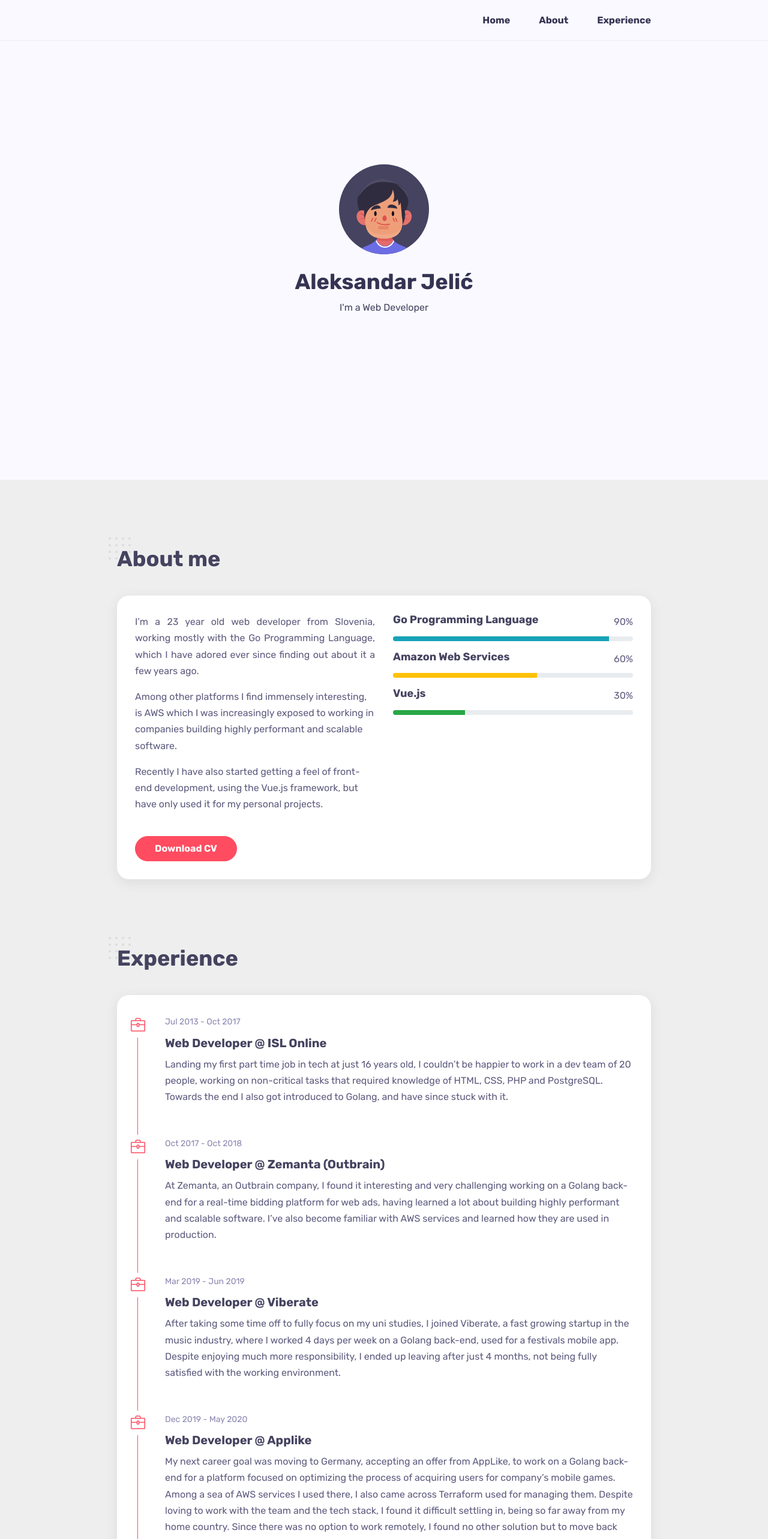
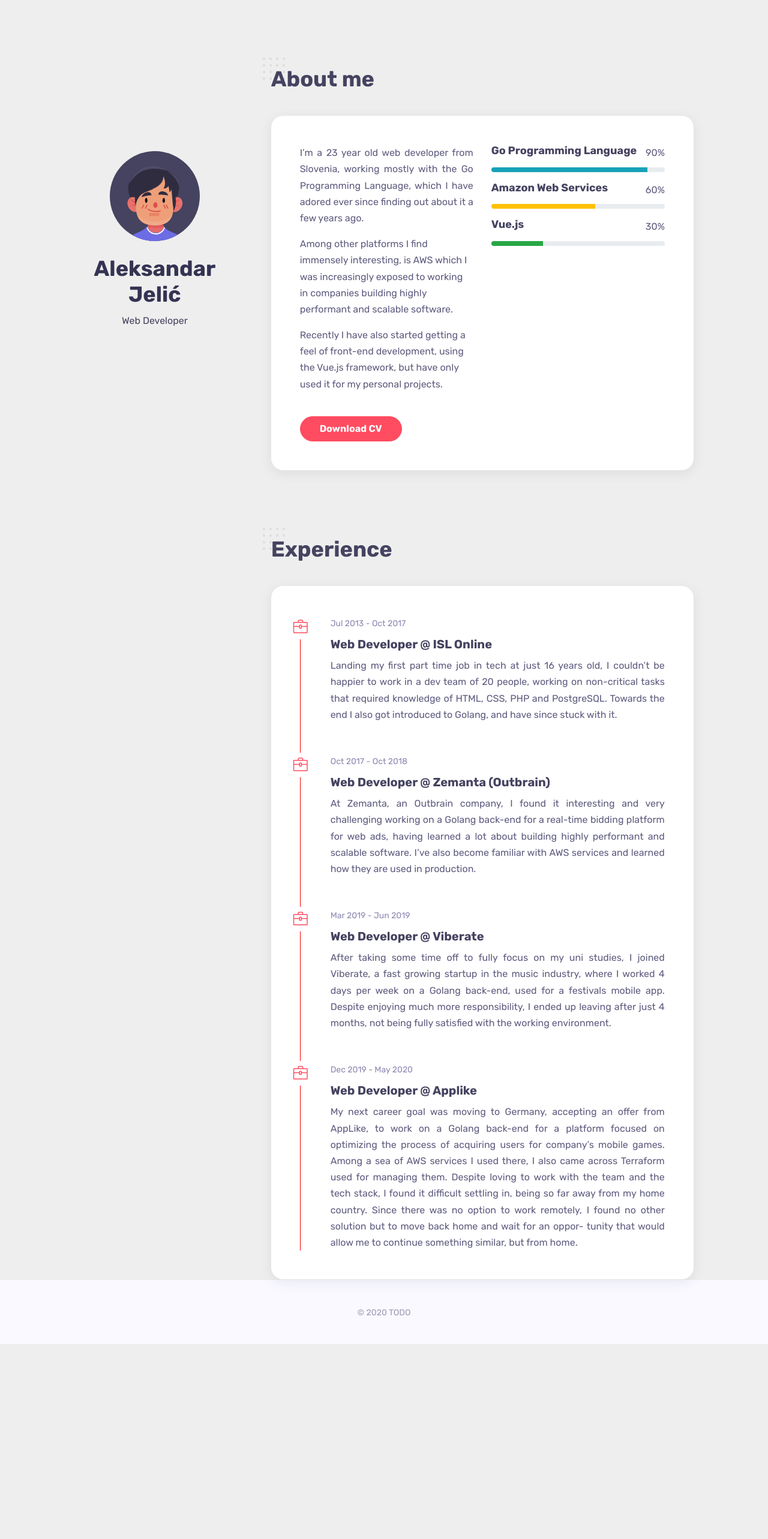
Before and after one commit to seniorescobar/personal-website, a Vue app: page / in a window 1280 px wide. Shown: the top 2566 px of the page at 60% size. After the commit the page ends 2241 px from the top, so only its background shows below. Built offline with nearby package versions, Linux system fonts and the light colour scheme.

Commit message:
changed layout; refactored css; fixed timeline;

```diff
--- a/src/App.vue
+++ b/src/App.vue
@@ -1,84 +1,45 @@
 <template>
-  <!-- desktop header -->
-  <header class="desktop-header-3 light fixed-top">
-    <div class="container">
-      <nav class="navbar navbar-expand-lg navbar-dark">
-        <button
-          aria-controls="navbarNavDropdown"
-          aria-expanded="false"
-          aria-label="Toggle navigation"
-          class="navbar-toggler"
-          data-target="#navbarNavDropdown"
-          data-toggle="collapse"
-          type="button"
-        >
-          <span class="navbar-toggler-icon"></span>
-        </button>
-        <div class="collapse navbar-collapse" id="navbarNavDropdown">
-          <ul class="navbar-nav ml-auto scrollspy">
-            <li class="nav-item"><a class="nav-link" href="#home">Home</a></li>
-            <li class="nav-item">
-              <a href="#about" class="nav-link">About</a>
-            </li>
-            <li class="nav-item">
-              <a href="#experience" class="nav-link">Experience</a>
-            </li>
-          </ul>
-        </div>
-      </nav>
-    </div>
-  </header>
-
-  <!-- main layout -->
-  <main class="content-3">
+  <div class="row">
+    <div class="col-lg-3 offset-lg-1">
       <!-- section home -->
       <section id="home" class="home d-flex light align-items-center">
         <div class="container">
           <!-- intro -->
           <div class="intro">
             <!-- avatar image -->
-          <img
-            src="./assets/images/avatar-2.svg"
-            alt="Bolby"
-            class="mb-4"
-          />
+            <img src="./assets/images/avatar-2.svg" alt="Bolby" class="mb-4" />
 
             <!-- info -->
             <h1 class="mb-2 mt-0">Aleksandar Jelić</h1>
-          <span
-            >I'm a
-            <span class="text-rotating"
-              >Web Developer</span
-            ></span
-          >
-
+            <span>Web Developer</span>
           </div>
-
         </div>
       </section>
-
+    </div>
+    <div class="col-lg-7">
       <!-- section about -->
-	<AboutMe/>
+      <AboutMe />
 
       <!-- section experience -->
-	<Experience/>
+      <Experience />
+    </div>
+  </div>
 
   <footer class="footer light">
     <div class="container">
       <span class="copyright">© 2020 TODO</span>
     </div>
   </footer>
-  </main>
 </template>
 
 <script>
-import AboutMe from './views/AboutMe.vue'
-import Experience from './views/Experience.vue'
+import AboutMe from "./views/AboutMe.vue";
+import Experience from "./views/Experience.vue";
 
 export default {
   components: {
     AboutMe,
     Experience,
-	}
-}
+  },
+};
 </script>
--- a/src/assets/scss/_elements.scss
+++ b/src/assets/scss/_elements.scss
@@ -10,7 +10,7 @@
   border-radius: 0;
 }
 
-.breadcrumb>.active {
+.breadcrumb > .active {
   color: #9c9c9c;
 }
 
@@ -25,7 +25,7 @@
   font-weight: 400;
   line-height: 1.6;
   color: $colordefault;
-    background-color: #FFF;
+  background-color: #fff;
   background-image: none;
   border: 0;
   -webkit-box-shadow: none;
@@ -38,16 +38,18 @@
   outline: 0;
 }
 
-.form-control::-webkit-input-placeholder { /* Edge */
-    color: #AEACCA;
+.form-control::-webkit-input-placeholder {
+  /* Edge */
+  color: #aeacca;
 }
 
-.form-control:-ms-input-placeholder { /* Internet Explorer 10-11 */
-    color: #AEACCA;
+.form-control:-ms-input-placeholder {
+  /* Internet Explorer 10-11 */
+  color: #aeacca;
 }
 
 .form-control::placeholder {
-    color: #AEACCA;
+  color: #aeacca;
 }
 
 .form-group {
@@ -74,7 +76,8 @@
   border-radius: 20px;
 }
 
-.alert-dismissable .close, .alert-dismissible .close {
+.alert-dismissable .close,
+.alert-dismissible .close {
   position: relative;
   top: 0;
   right: 0;
@@ -89,16 +92,23 @@
   border-radius: 4px;
 }
 
-.pagination > li:first-child > a,.pagination > li:first-child > span {
+.pagination > li:first-child > a,
+.pagination > li:first-child > span {
   margin-left: 0;
   border-radius: 50%;
 }
 
-.pagination > li:last-child > a,.pagination > li:last-child > span {
+.pagination > li:last-child > a,
+.pagination > li:last-child > span {
   border-radius: 50%;
 }
 
-.pagination > .active > a,.pagination > .active > a:focus,.pagination > .active > a:hover,.pagination > .active > span,.pagination > .active > span:focus,.pagination > .active > span:hover {
+.pagination > .active > a,
+.pagination > .active > a:focus,
+.pagination > .active > a:hover,
+.pagination > .active > span,
+.pagination > .active > span:focus,
+.pagination > .active > span:hover {
   z-index: 3;
   color: #fff;
   cursor: default;
@@ -106,7 +116,8 @@
   border-color: transparent;
 }
 
-.pagination > li > a,.pagination > li > span {
+.pagination > li > a,
+.pagination > li > span {
   position: relative;
   float: left;
   font-weight: 400;
@@ -117,16 +128,19 @@
   color: #1a1a1a;
   text-decoration: none;
   background-color: #fff;
-    border: 1px solid #EEE;
+  border: 1px solid #eee;
   border-radius: 50%;
   width: 46px;
   text-align: center;
-    @include transition(.3s);
+  @include transition(0.3s);
 }
 
-.pagination > li > a:focus,.pagination > li > a:hover,.pagination > li > span:focus,.pagination > li > span:hover {
+.pagination > li > a:focus,
+.pagination > li > a:hover,
+.pagination > li > span:focus,
+.pagination > li > span:hover {
   z-index: 2;
-    color: #FFF;
+  color: #fff;
   background-color: $colordefault;
   border-color: transparent;
 }
@@ -136,69 +150,53 @@
 /*=================================================================*/
 /* === Timeline === */
 .timeline {
-    position: relative;
-}
-
-.timeline .timeline-container {
+  .timeline-container {
+    border-left: 1px red solid;
     padding-left: 50px;
-    margin-bottom: 50px;
+    padding-bottom: 50px;
     position: relative;
     background-color: inherit;
     width: 100%;
+
     &:last-of-type {
-        margin-bottom: 0;
-    }
+      padding-bottom: 0;
     }
 
-.timeline.edu .timeline-container::after {
-    content: '\e019';
-    background: #FFF;
-    font-family: 'simple-line-icons';
+    &::after {
+      background: #fff;
+      font-family: "simple-line-icons";
       font-size: 24px;
       color: $colorpink;
       position: absolute;
-    left: -7px;
+      left: -12px;
       top: 0;
       z-index: 1;
     }
 
-.timeline.exp .timeline-container::after {
-    content: '\e04b';
-    background: #FFF;
-    font-family: 'simple-line-icons';
-    font-size: 24px;
-    color: $colorpink;
-    position: absolute;
-    left: -7px;
-    top: 0;
-    z-index: 1;
-}
-
-.timeline .content {
-    position: relative;
-}
-
-.timeline .content .time {
-    color: #8B88B1;
+    .content {
+      .time {
+        color: #8b88b1;
         font-size: 14px;
       }
 
-.timeline .content h3 {
+      h3 {
         font-size: 20px;
         margin: 10px 0;
       }
 
-.timeline .content p {
+      p {
         margin: 0;
       }
+    }
+  }
 
-.timeline span.line {
-    position: absolute;
-    width: 1px;
-    background-color: $colorpink;
-    top: 30px;
-    bottom: 30px;
-    left: 34px;
+  &.edu .timeline-container::after {
+    content: "\e019";
+  }
+
+  &.exp .timeline-container::after {
+    content: "\e04b";
+  }
 }
 
 /* === Social Icons === */
@@ -235,7 +233,7 @@
   border-radius: 100%;
   display: none;
   z-index: 4;
-    @include transition(.3s);
+  @include transition(0.3s);
 }
 
 #return-to-top i {
@@ -249,7 +247,7 @@
   -moz-transform: translateY(0px);
   -ms-transform: translateY(0px);
   transform: translateY(0px);
-    @include transition(.1s);
+  @include transition(0.1s);
 }
 
 #return-to-top:hover {
@@ -262,13 +260,13 @@
 }
 
 .bg-white {
-    background: #FFF;
+  background: #fff;
 }
 
 .shadow-dark {
-    -webkit-box-shadow: 0px 5px 20px 0px rgba(69,67,96,0.1);
-    -moz-box-shadow: 0px 5px 20px 0px rgba(69,67,96,0.1);
-    box-shadow: 0px 5px 20px 0px rgba(69,67,96,0.1);
+  -webkit-box-shadow: 0px 5px 20px 0px rgba(69, 67, 96, 0.1);
+  -moz-box-shadow: 0px 5px 20px 0px rgba(69, 67, 96, 0.1);
+  box-shadow: 0px 5px 20px 0px rgba(69, 67, 96, 0.1);
 }
 
 .shadow-light {
@@ -278,21 +276,21 @@
 }
 
 .shadow-blue {
-    -webkit-box-shadow: 0px 5px 20px 0px rgba(108,108,229,0.5);
-    -moz-box-shadow: 0px 5px 20px 0px rgba(108,108,229,0.5);
-    box-shadow: 0px 5px 20px 0px rgba(108,108,229,0.5);
+  -webkit-box-shadow: 0px 5px 20px 0px rgba(108, 108, 229, 0.5);
+  -moz-box-shadow: 0px 5px 20px 0px rgba(108, 108, 229, 0.5);
+  box-shadow: 0px 5px 20px 0px rgba(108, 108, 229, 0.5);
 }
 
 .shadow-pink {
-    -webkit-box-shadow: 0px 5px 20px 0px rgba(249,123,139,0.5);
-    -moz-box-shadow: 0px 5px 20px 0px rgba(249,123,139,0.5);
-    box-shadow: 0px 5px 20px 0px rgba(249,123,139,0.5);
+  -webkit-box-shadow: 0px 5px 20px 0px rgba(249, 123, 139, 0.5);
+  -moz-box-shadow: 0px 5px 20px 0px rgba(249, 123, 139, 0.5);
+  box-shadow: 0px 5px 20px 0px rgba(249, 123, 139, 0.5);
 }
 
 .shadow-yellow {
-    -webkit-box-shadow: 0px 5px 20px 0px rgba(249,215,76,0.5);
-    -moz-box-shadow: 0px 5px 20px 0px rgba(249,215,76,0.5);
-    box-shadow: 0px 5px 20px 0px rgba(249,215,76,0.5);
+  -webkit-box-shadow: 0px 5px 20px 0px rgba(249, 215, 76, 0.5);
+  -moz-box-shadow: 0px 5px 20px 0px rgba(249, 215, 76, 0.5);
+  box-shadow: 0px 5px 20px 0px rgba(249, 215, 76, 0.5);
 }
 
 .padding-30 {
@@ -306,7 +304,7 @@
     height: 0;
     border-top: 10px solid transparent;
     border-bottom: 10px solid transparent;
-        border-right: 15px solid #FFF;
+    border-right: 15px solid #fff;
     position: absolute;
     left: -15px;
     top: 20%;
@@ -315,16 +313,16 @@
 
 .triangle-top {
   &:before {
-        content: '';
+    content: "";
     width: 0;
     height: 0;
     border-left: 10px solid transparent;
     border-right: 10px solid transparent;
-        border-bottom: 10px solid #FFF;
+    border-bottom: 10px solid #fff;
     position: absolute;
     left: 50%;
     top: -10px;
-        transform: translateX(-7.5px)
+    transform: translateX(-7.5px);
   }
 }
 
@@ -333,8 +331,13 @@
 }
 
 .text-light {
-    h1, h2, h3, h4, h5, h6 {
-        color: #FFF;
+  h1,
+  h2,
+  h3,
+  h4,
+  h5,
+  h6 {
+    color: #fff;
   }
 }
 
@@ -354,7 +357,6 @@
 
 // ====== Magnific Popup ======
 .mfp-zoom-in {
-
   /* start state */
   .mfp-with-anim {
     opacity: 0;
@@ -380,7 +382,6 @@
 
   /* animate out */
   &.mfp-removing {
-
     .mfp-with-anim {
       transform: scale(0.8);
       opacity: 0;
@@ -388,11 +389,8 @@
     &.mfp-bg {
       opacity: 0;
     }
-
   }
-
 }
-
 
 /* Styles for dialog window */
 .white-popup {
@@ -404,7 +402,6 @@
   margin: 40px auto;
   position: relative;
 }
-
 
 /**
    * Fade-zoom animation for first dialog
@@ -418,8 +415,6 @@
   -moz-transition: all 0.2s ease-in-out;
   -o-transition: all 0.2s ease-in-out;
   transition: all 0.2s ease-in-out;
-
-
 
   -webkit-transform: scale(0.8);
   -moz-transform: scale(0.8);
--- a/src/assets/scss/_main.scss
+++ b/src/assets/scss/_main.scss
@@ -27,17 +27,12 @@ main.content-2 {
 	}
 }
 
-main.content-3 {
-
-}
-
 section {
 	padding-top: 110px;
 	position: relative;
 }
 
 section.home {
-	background: $colordark;
 	padding: 0;
 	height: 100vh;
 	min-height: 100vh;
@@ -64,7 +59,6 @@ section.home {
 		}
 	}
 	&.light {
-		background: #F9F9FF;
 		.intro {
 			h1 {
 				color: $colordark;
--- a/src/components/TimelineItem.vue
+++ b/src/components/TimelineItem.vue
@@ -7,7 +7,9 @@
       <h3 class="title">
         <slot name="title"></slot> @ <slot name="employer"></slot>
       </h3>
-      <slot></slot>
+      <p class="text-justify">
+        <slot></slot>
+      </p>
     </div>
   </div>
 </template>
--- a/src/views/AboutMe.vue
+++ b/src/views/AboutMe.vue
@@ -4,11 +4,9 @@
       <!-- section title -->
       <h2 class="section-title wow fadeInUp">About me</h2>
 
-      <div class="spacer" data-height="60"></div>
-
       <div class="row">
         <div class="col">
-          <div class="rounded bg-white shadow-dark padding-30">
+          <div class="rounded bg-white shadow-dark p-5">
             <div class="row">
               <div class="col-md-6">
                 <!-- about text -->
--- a/src/views/Experience.vue
+++ b/src/views/Experience.vue
@@ -4,26 +4,22 @@
       <!-- section title -->
       <h2 class="section-title wow fadeInUp">Experience</h2>
 
-      <div class="spacer" data-height="60"></div>
-
       <div class="row">
         <div class="col">
           <!-- timeline wrapper -->
           <div
-            class="timeline exp bg-white rounded shadow-dark padding-30 overflow-hidden"
+            class="timeline exp bg-white rounded shadow-dark p-5 overflow-hidden"
           >
             <timeline-item>
               <template v-slot:time>Jul 2013 - Oct 2017</template>
               <template v-slot:title>Web Developer</template>
               <template v-slot:employer>ISL Online</template>
               <template v-slot>
-                <p>
                   Landing my first part time job in tech at just 16 years old, I
                   couldn’t be happier to work in a dev team of 20 people,
                   working on non-critical tasks that required knowledge of HTML,
                   CSS, PHP and PostgreSQL. Towards the end I also got introduced
                   to Golang, and have since stuck with it.
-                </p>
               </template>
             </timeline-item>
 
@@ -32,14 +28,12 @@
               <template v-slot:title>Web Developer</template>
               <template v-slot:employer>Zemanta (Outbrain)</template>
               <template v-slot>
-                <p>
                   At Zemanta, an Outbrain company, I found it interesting and
                   very challenging working on a Golang back-end for a real-time
                   bidding platform for web ads, having learned a lot about
                   building highly performant and scalable software. I’ve also
                   become familiar with AWS services and learned how they are
                   used in production.
-                </p>
               </template>
             </timeline-item>
 
@@ -48,14 +42,12 @@
               <template v-slot:title>Web Developer</template>
               <template v-slot:employer>Viberate</template>
               <template v-slot>
-                <p>
                   After taking some time off to fully focus on my uni studies, I
                   joined Viberate, a fast growing startup in the music industry,
                   where I worked 4 days per week on a Golang back-end, used for
                   a festivals mobile app. Despite enjoying much more
                   responsibility, I ended up leaving after just 4 months, not
                   being fully satisfied with the working environment.
-                </p>
               </template>
             </timeline-item>
 
@@ -64,7 +56,6 @@
               <template v-slot:title>Web Developer</template>
               <template v-slot:employer>Applike</template>
               <template v-slot>
-                <p>
                   My next career goal was moving to Germany, accepting an offer
                   from AppLike, to work on a Golang back-end for a platform
                   focused on optimizing the process of acquiring users for
@@ -76,12 +67,8 @@
                   no other solution but to move back home and wait for an oppor-
                   tunity that would allow me to continue something similar, but
                   from home.
-                </p>
               </template>
             </timeline-item>
-
-            <!-- main line -->
-            <span class="line"></span>
           </div>
         </div>
       </div>
```
Lines whose indentation alone changed are shown as unchanged.
